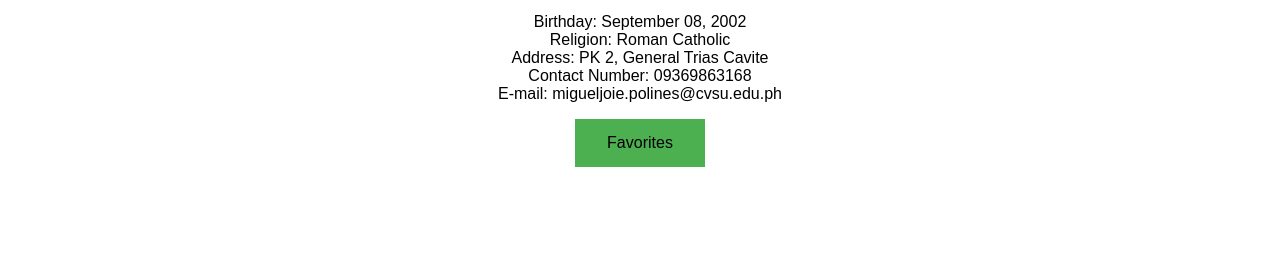
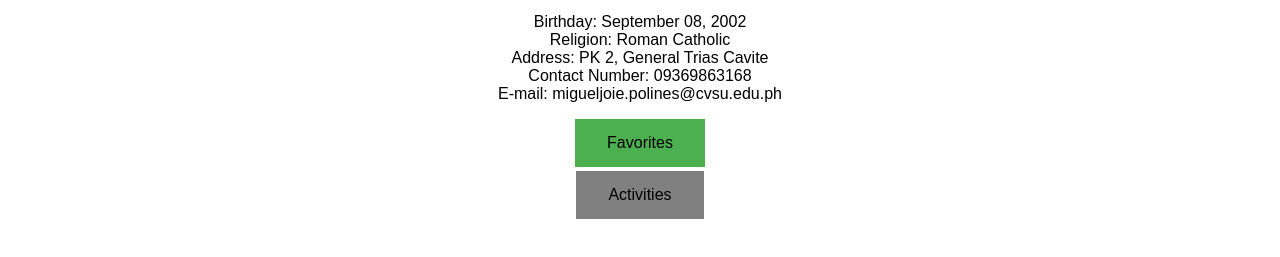
Before and after one commit to migueljoiesevillapolines/migueljoiesevillapolines.github.io, a plain HTML site: page index.html in a window 1280 px wide. Shown: the part 423-680 px from the top of the page. Drawn offline with Linux system fonts and the light colour scheme.

Commit message:
Update index.html

```diff
--- a/index.html
+++ b/index.html
@@ -44,6 +44,13 @@
             margin-left: auto;
             margin-right: auto;
         }
+
+        .activities {
+            background-color: gray;
+            display: block;
+            margin-left: auto;
+            margin-right: auto;
+        }
     </style>
 </head>
 
@@ -55,6 +62,7 @@
 
 <p class="info">Birthday: September 08, 2002<br>Religion: Roman Catholic<br>Address: PK 2, General Trias Cavite<br>Contact Number: 09369863168<br>E-mail: migueljoie.polines@cvsu.edu.ph</p>
 
-<button class="button favorites"><a href="page1.html style=" style="text-decoration: none; color: black;">Favorites</a></button>
+<button class="button favorites"><a href="page1.html" style="text-decoration: none; color: black;">Favorites</a></button>
+<button class="button activities"><a href="page1.html" style="text-decoration: none; color: black;">Activities</a></button>
 
 </html>
```
